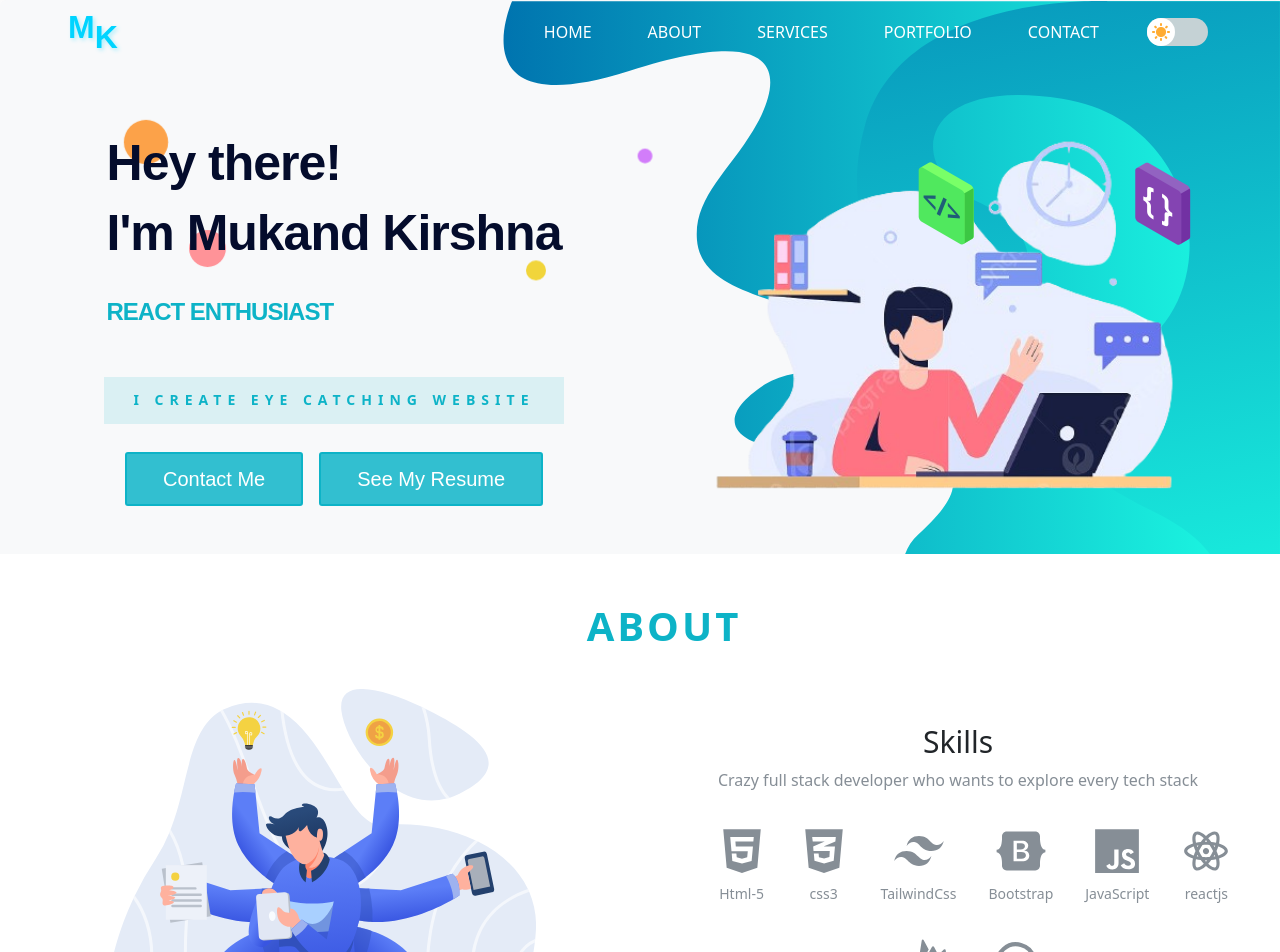
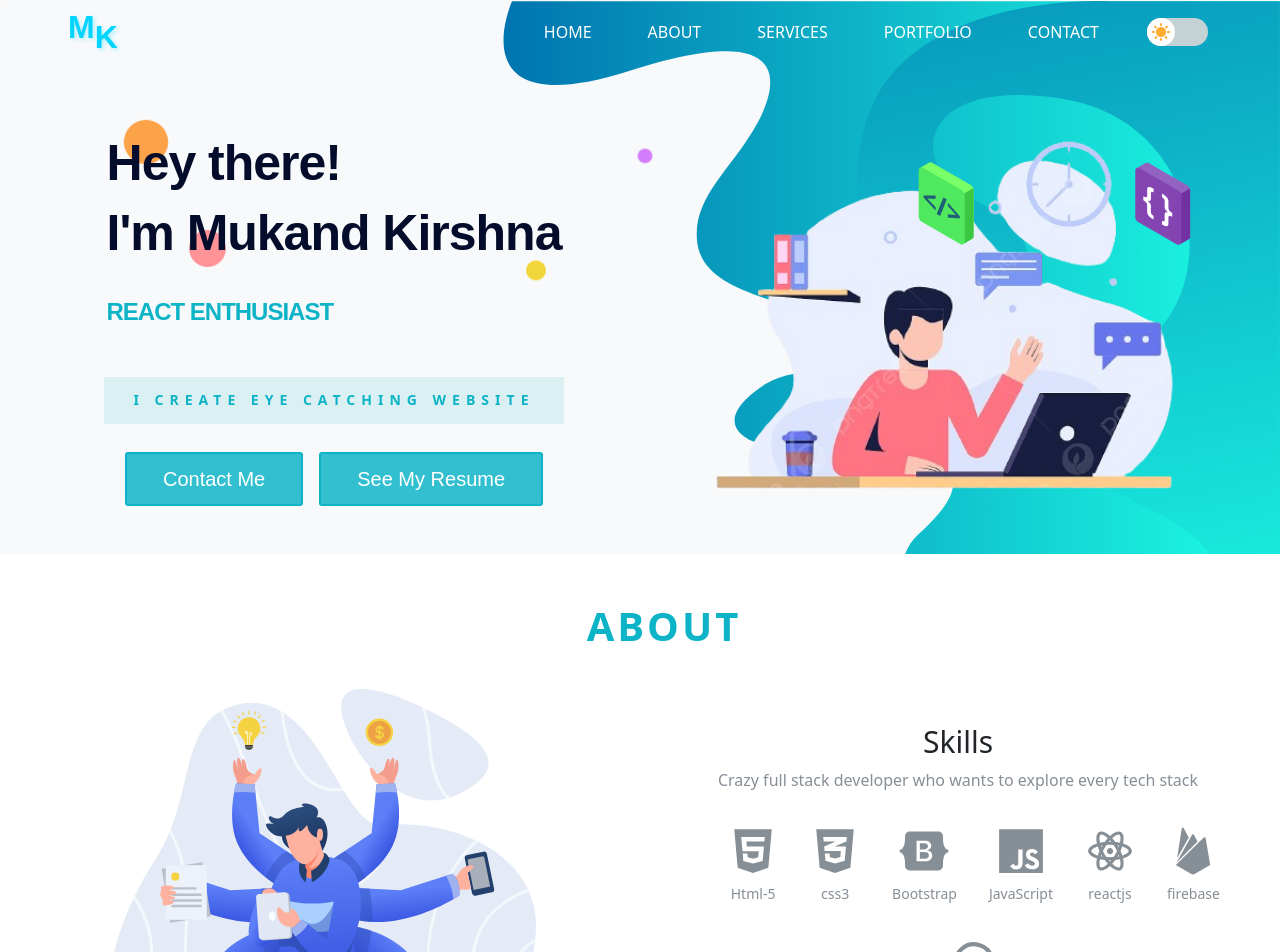
Before and after one commit to mukand-mapara/Portfolio, a React (Create React App) app: page / in a window 1280 px wide. Shown: the top 952 px of the page. Built offline with nearby package versions, Linux system fonts and the light colour scheme.

Commit message:
Update Constants.js

```diff
--- a/src/Constants/Constants.js
+++ b/src/Constants/Constants.js
@@ -6,7 +6,7 @@
   FaLinkedinIn,
 } from "react-icons/fa";
 import { IoLogoFirebase, IoLogoJavascript } from "react-icons/io5";
-import { RiTailwindCssFill } from "react-icons/ri";
+
 
 import { RiReactjsLine } from "react-icons/ri";
 import { TbBrandNextjs } from "react-icons/tb";
@@ -83,10 +83,6 @@
   {
     icon: <FaCss3Alt />,
     title: "css3",
-  },
-  {
-    icon: <RiTailwindCssFill />,
-    title: "TailwindCss",
   },
   {
     icon: <FaBootstrap />,
```
